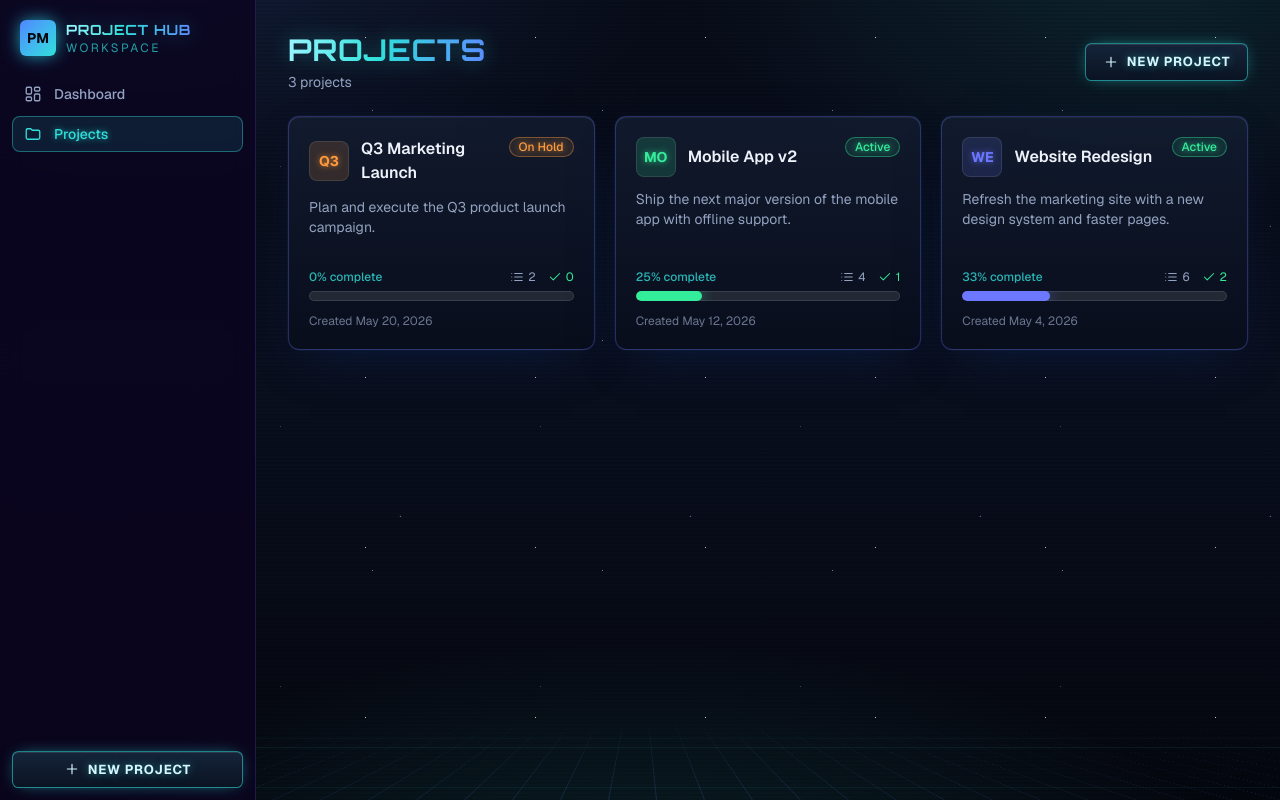
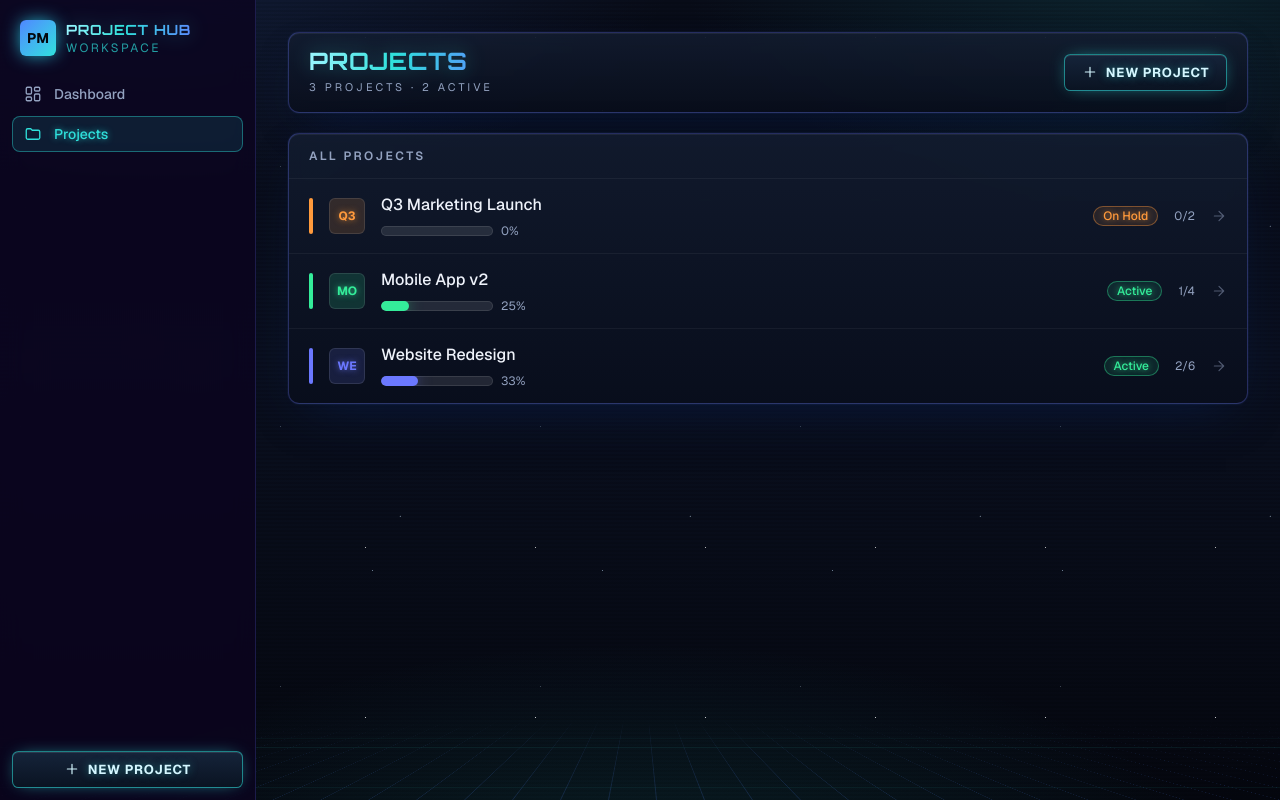
Before and after one commit to raf1914/project-management-app, a Next.js app in the folder pm-demo/: page /projects in a window 1280 px wide. Built offline with nearby package versions, Linux system fonts and the light colour scheme.

Commit message:
improve other pages to be blended with current design

```diff
--- a/pm-demo/app/page.tsx
+++ b/pm-demo/app/page.tsx
@@ -1,10 +1,10 @@
 import Link from "next/link";
 import type { ReactNode } from "react";
 import { getDashboardStats, getProjects } from "@/lib/data";
-import { Badge, EmptyState, ProgressBar } from "@/components/ui";
-import { PROJECT_COLOR_META, PROJECT_STATUS_META } from "@/lib/ui";
+import { EmptyState, ProgressBar } from "@/components/ui";
+import { MetricTile } from "@/components/metric-tile";
+import { ProjectRow } from "@/components/project-row";
 import {
-  ArrowRightIcon,
   CheckIcon,
   ClockIcon,
   FireIcon,
@@ -172,54 +172,11 @@ export default async function DashboardPage() {
             </div>
           ) : (
             <ul className="divide-y divide-white/5">
-              {recent.map((project) => {
-                const color = PROJECT_COLOR_META[project.color];
-                const status = PROJECT_STATUS_META[project.status];
-                return (
-                  <li key={project.id}>
-                    <Link
-                      href={`/projects/${project.id}`}
-                      className="group flex items-center gap-4 px-5 py-3.5 transition-colors hover:bg-white/[0.03]"
-                    >
-                      <span
-                        className={`h-9 w-1 shrink-0 rounded-full ${color.bar}`}
-                        aria-hidden
-                      />
-                      <span
-                        className={`flex h-9 w-9 shrink-0 items-center justify-center rounded-md text-xs font-bold text-glow-sm ring-1 ring-inset ring-white/10 ${color.bg} ${color.text}`}
-                        aria-hidden
-                      >
-                        {project.name.slice(0, 2).toUpperCase()}
-                      </span>
-                      <div className="min-w-0 flex-1">
-                        <p className="truncate font-medium text-ink transition-colors group-hover:text-neon-cyan">
-                          {project.name}
-                        </p>
-                        <div className="mt-1.5 flex items-center gap-2">
-                          <div className="w-28 max-w-[40%]">
-                            <ProgressBar
-                              value={project.progress}
-                              barClass={`${color.bar} ${color.text}`}
-                            />
-                          </div>
-                          <span className="text-xs text-ink-muted">
-                            {project.progress}%
-                          </span>
-                        </div>
-                      </div>
-                      <Badge className={`hidden shrink-0 sm:inline-flex ${status.badge}`}>
-                        {status.label}
-                      </Badge>
-                      <span className="hidden shrink-0 text-xs text-ink-muted md:block">
-                        {project.doneCount}/{project.taskCount}
-                      </span>
-                      <span className="shrink-0 text-ink-muted/50 transition-colors group-hover:text-neon-cyan">
-                        <ArrowRightIcon width={16} height={16} />
-                      </span>
-                    </Link>
-                  </li>
-                );
-              })}
+              {recent.map((project) => (
+                <li key={project.id}>
+                  <ProjectRow project={project} />
+                </li>
+              ))}
             </ul>
           )}
         </section>
@@ -262,28 +219,3 @@ function StatusRow({
     </li>
   );
 }
-
-/** Compact KPI tile (billing / risk) shown under the completion bar. */
-function MetricTile({
-  icon,
-  value,
-  label,
-  tone,
-}: {
-  icon: ReactNode;
-  value: ReactNode;
-  label: string;
-  tone: string;
-}) {
-  return (
-    <div className="rounded-lg border border-white/5 bg-white/[0.02] p-3">
-      <span className={tone}>{icon}</span>
-      <p className={`mt-1.5 font-display text-2xl font-bold leading-none ${tone}`}>
-        {value}
-      </p>
-      <p className="mt-1 text-[10px] uppercase tracking-wider text-ink-muted">
-        {label}
-      </p>
-    </div>
-  );
-}
--- a/pm-demo/app/projects/[id]/page.tsx
+++ b/pm-demo/app/projects/[id]/page.tsx
@@ -3,6 +3,7 @@ import Link from "next/link";
 import { notFound } from "next/navigation";
 import { getBoard, getProject } from "@/lib/data";
 import { deleteProject, setProjectStatus } from "@/lib/actions";
+import { isOverdue } from "@/lib/format";
 import {
   PROJECT_COLOR_META,
   PROJECT_STATUSES,
@@ -10,9 +11,16 @@ import {
 } from "@/lib/ui";
 import { KanbanBoard } from "@/components/kanban";
 import { NewTaskForm } from "@/components/new-task-form";
+import { MetricTile } from "@/components/metric-tile";
 import { Badge, ProgressBar } from "@/components/ui";
 import { ConfirmButton } from "@/components/form-buttons";
-import { TrashIcon } from "@/components/icons";
+import {
+  CheckIcon,
+  ClockIcon,
+  FireIcon,
+  TrashIcon,
+  TrendingUpIcon,
+} from "@/components/icons";
 
 type Props = { params: Promise<{ id: string }> };
 
@@ -32,36 +40,40 @@ export default async function ProjectDetailPage({ params }: Props) {
   if (!project) notFound();
 
   const board = await getBoard(id);
-  const total =
-    board.todo.length + board["in-progress"].length + board.done.length;
-  const progress = total
-    ? Math.round((board.done.length / total) * 100)
-    : 0;
+  const tasks = [...board.todo, ...board["in-progress"], ...board.done];
+  const total = tasks.length;
+  const progress = total ? Math.round((board.done.length / total) * 100) : 0;
   const color = PROJECT_COLOR_META[project.color];
 
+  // Per-project billing / risk, mirroring the dashboard.
+  const projectedHours = tasks.reduce((sum, t) => sum + t.estimateHours, 0);
+  const currentHours = board.done.reduce((sum, t) => sum + t.estimateHours, 0);
+  const overdueCount = tasks.filter(
+    (t) => t.status !== "done" && isOverdue(t.dueDate),
+  ).length;
+  const overBudget = projectedHours > project.budgetHours;
+
   return (
-    <div className="space-y-6">
-      <div>
+    <div className="space-y-5">
       <Link
         href="/projects"
-          className="text-sm font-medium text-neon-cyan/80 transition hover:text-neon-cyan hover:text-glow-sm"
+        className="text-[11px] font-semibold uppercase tracking-[0.28em] text-neon-cyan/80 transition hover:text-neon-cyan hover:text-glow-sm"
       >
         ← Projects
       </Link>
-      </div>
 
-      <header className="panel p-6">
-        <div className="flex flex-wrap items-start justify-between gap-4">
+      {/* Command strip: identity + project actions */}
+      <header className="panel flex flex-col gap-4 p-5 sm:flex-row sm:items-start sm:justify-between">
         <div className="flex min-w-0 items-start gap-4">
           <span
-              className={`flex h-12 w-12 shrink-0 items-center justify-center rounded-xl text-base font-bold ring-1 ring-inset ring-white/10 text-glow-sm ${color.bg} ${color.text}`}
+            className={`flex h-12 w-12 shrink-0 items-center justify-center rounded-xl text-base font-bold text-glow-sm ring-1 ring-inset ring-white/10 ${color.bg} ${color.text}`}
             aria-hidden
           >
             {project.name.slice(0, 2).toUpperCase()}
           </span>
           <div className="min-w-0">
             <div className="flex flex-wrap items-center gap-3">
-                <h1 className="break-words font-display text-2xl font-bold tracking-wide holo-text">
+              <h1 className="break-words font-display text-2xl font-bold leading-none tracking-wide holo-text">
                 {project.name}
               </h1>
               <Badge className={`shrink-0 ${PROJECT_STATUS_META[project.status].badge}`}>
@@ -69,37 +81,14 @@ export default async function ProjectDetailPage({ params }: Props) {
               </Badge>
             </div>
             {project.description && (
-                <p className="mt-1 max-w-2xl text-sm text-ink-muted">
+              <p className="mt-2 max-w-2xl text-sm text-ink-muted">
                 {project.description}
               </p>
             )}
           </div>
         </div>
 
-          <form action={deleteProject.bind(null, project.id)}>
-            <ConfirmButton
-              confirmMessage={`Delete project "${project.name}" and all its tasks?`}
-              className="inline-flex items-center gap-1.5 rounded-lg border border-neon-red/40 bg-neon-red/5 px-3 py-1.5 text-sm font-medium text-neon-red/80 transition hover:bg-neon-red/15 hover:text-neon-red hover:shadow-[0_0_18px_-6px_rgba(255,77,109,0.9)] disabled:opacity-60"
-            >
-              <TrashIcon width={16} height={16} />
-              Delete
-            </ConfirmButton>
-          </form>
-        </div>
-
-        <div className="mt-5 grid gap-4 sm:grid-cols-2">
-          <div>
-            <div className="mb-1.5 flex items-center justify-between text-xs text-ink-muted">
-              <span className="font-medium uppercase tracking-wider text-neon-cyan/80">Progress</span>
-              <span>
-                {board.done.length}/{total} tasks · {progress}%
-              </span>
-            </div>
-            <ProgressBar value={progress} barClass={`${color.bar} ${color.text}`} />
-          </div>
-
-          <div className="flex items-center gap-2 sm:justify-end">
-            <span className="text-xs font-medium uppercase tracking-wider text-ink-muted">Status:</span>
+        <div className="flex shrink-0 flex-wrap items-center gap-2">
           {PROJECT_STATUSES.map((status) => {
             const isCurrent = status === project.status;
             return (
@@ -121,13 +110,71 @@ export default async function ProjectDetailPage({ params }: Props) {
               </form>
             );
           })}
-          </div>
+          <form action={deleteProject.bind(null, project.id)}>
+            <ConfirmButton
+              confirmMessage={`Delete project "${project.name}" and all its tasks?`}
+              className="inline-flex items-center gap-1.5 rounded-md border border-neon-red/40 bg-neon-red/5 px-2.5 py-1 text-xs font-medium text-neon-red/80 transition hover:bg-neon-red/15 hover:text-neon-red hover:shadow-[0_0_18px_-6px_rgba(255,77,109,0.9)] disabled:opacity-60"
+            >
+              <TrashIcon width={14} height={14} />
+              Delete
+            </ConfirmButton>
+          </form>
         </div>
       </header>
 
+      {/* Completion + per-project billing / risk */}
+      <section className="panel p-6">
+        <h2 className="text-xs font-semibold uppercase tracking-[0.2em] text-ink-muted">
+          Overall Completion
+        </h2>
+        <p className="mt-2 font-display text-6xl font-bold leading-none holo-text">
+          {progress}
+          <span className="text-3xl">%</span>
+        </p>
+        <p className="mt-1.5 text-xs uppercase tracking-wider text-ink-muted">
+          {board.done.length}/{total} tasks
+        </p>
+        <div className="mt-5">
+          <ProgressBar value={progress} barClass={`${color.bar} ${color.text}`} />
+        </div>
+        <div className="mt-6 grid grid-cols-2 gap-3 sm:grid-cols-4">
+          <MetricTile
+            icon={<TrendingUpIcon width={16} height={16} />}
+            value={`${projectedHours}h`}
+            label="Projected billable"
+            tone="text-neon-cyan"
+          />
+          <MetricTile
+            icon={<CheckIcon width={16} height={16} />}
+            value={`${currentHours}h`}
+            label="Current billable"
+            tone="text-neon-green"
+          />
+          <MetricTile
+            icon={<ClockIcon width={16} height={16} />}
+            value={overdueCount}
+            label="Overdue"
+            tone="text-neon-orange"
+          />
+          <MetricTile
+            icon={<FireIcon width={16} height={16} />}
+            value={`${projectedHours}/${project.budgetHours}h`}
+            label="Budget"
+            tone={overBudget ? "text-neon-red" : "text-neon-purple"}
+          />
+        </div>
+      </section>
+
+      {/* Add task */}
       <NewTaskForm projectId={project.id} />
 
+      {/* Board */}
+      <section className="space-y-3">
+        <h2 className="text-xs font-semibold uppercase tracking-[0.2em] text-ink-muted">
+          Board
+        </h2>
         <KanbanBoard board={board} />
+      </section>
     </div>
   );
 }
--- a/pm-demo/app/projects/page.tsx
+++ b/pm-demo/app/projects/page.tsx
@@ -1,8 +1,8 @@
 import type { Metadata } from "next";
 import Link from "next/link";
 import { getProjects } from "@/lib/data";
-import { ProjectCard } from "@/components/project-card";
 import { EmptyState } from "@/components/ui";
+import { ProjectRow } from "@/components/project-row";
 import { PlusIcon } from "@/components/icons";
 
 export const metadata: Metadata = { title: "Projects" };
@@ -11,16 +11,19 @@ export const dynamic = "force-dynamic";
 
 export default async function ProjectsPage() {
   const projects = await getProjects();
+  const activeCount = projects.filter((p) => p.status === "active").length;
 
   return (
-    <div className="space-y-6">
-      <header className="flex flex-wrap items-center justify-between gap-3">
+    <div className="space-y-5">
+      {/* Command strip */}
+      <header className="panel flex flex-col gap-4 px-5 py-4 sm:flex-row sm:items-center sm:justify-between">
         <div>
-          <h1 className="font-display text-3xl font-bold uppercase tracking-wide holo-text">
+          <h1 className="font-display text-2xl font-bold uppercase leading-none tracking-wide holo-text">
             Projects
           </h1>
-          <p className="mt-1 text-sm text-ink-muted">
-            {projects.length} {projects.length === 1 ? "project" : "projects"}
+          <p className="mt-1.5 text-[11px] uppercase tracking-[0.28em] text-ink-muted">
+            {projects.length} {projects.length === 1 ? "project" : "projects"} ·{" "}
+            {activeCount} active
           </p>
         </div>
         <Link href="/projects/new" className="btn-neon">
@@ -29,7 +32,14 @@ export default async function ProjectsPage() {
         </Link>
       </header>
 
+      {/* Mission list */}
+      <section className="panel p-0">
+        <h2 className="border-b border-white/5 px-5 py-3.5 text-xs font-semibold uppercase tracking-[0.2em] text-ink-muted">
+          All Projects
+        </h2>
+
         {projects.length === 0 ? (
+          <div className="p-6">
             <EmptyState
               title="No projects yet"
               description="Create your first project to start tracking tasks."
@@ -40,13 +50,17 @@ export default async function ProjectsPage() {
                 </Link>
               }
             />
+          </div>
         ) : (
-        <div className="grid grid-cols-1 gap-5 md:grid-cols-2 lg:grid-cols-3">
+          <ul className="divide-y divide-white/5">
             {projects.map((project) => (
-            <ProjectCard key={project.id} project={project} />
+              <li key={project.id}>
+                <ProjectRow project={project} />
+              </li>
             ))}
-        </div>
+          </ul>
         )}
+      </section>
     </div>
   );
 }
--- /dev/null
+++ b/pm-demo/components/metric-tile.tsx
@@ -0,0 +1,26 @@
+import type { ReactNode } from "react";
+
+/** Compact KPI tile (billing / risk metrics) shared across dashboard + detail. */
+export function MetricTile({
+  icon,
+  value,
+  label,
+  tone,
+}: {
+  icon: ReactNode;
+  value: ReactNode;
+  label: string;
+  tone: string;
+}) {
+  return (
+    <div className="rounded-lg border border-white/5 bg-white/[0.02] p-3">
+      <span className={tone}>{icon}</span>
+      <p className={`mt-1.5 font-display text-2xl font-bold leading-none ${tone}`}>
+        {value}
+      </p>
+      <p className="mt-1 text-[10px] uppercase tracking-wider text-ink-muted">
+        {label}
+      </p>
+    </div>
+  );
+}
--- /dev/null
+++ b/pm-demo/components/project-row.tsx
@@ -0,0 +1,54 @@
+import Link from "next/link";
+import { PROJECT_COLOR_META, PROJECT_STATUS_META } from "@/lib/ui";
+import type { ProjectWithStats } from "@/lib/types";
+import { Badge, ProgressBar } from "./ui";
+import { ArrowRightIcon } from "./icons";
+
+/**
+ * A clickable project "mission row" — the shared list item used by the
+ * dashboard's recent list and the Projects page.
+ */
+export function ProjectRow({ project }: { project: ProjectWithStats }) {
+  const color = PROJECT_COLOR_META[project.color];
+  const status = PROJECT_STATUS_META[project.status];
+  return (
+    <Link
+      href={`/projects/${project.id}`}
+      className="group flex items-center gap-4 px-5 py-3.5 transition-colors hover:bg-white/[0.03]"
+    >
+      <span
+        className={`h-9 w-1 shrink-0 rounded-full ${color.bar}`}
+        aria-hidden
+      />
+      <span
+        className={`flex h-9 w-9 shrink-0 items-center justify-center rounded-md text-xs font-bold text-glow-sm ring-1 ring-inset ring-white/10 ${color.bg} ${color.text}`}
+        aria-hidden
+      >
+        {project.name.slice(0, 2).toUpperCase()}
+      </span>
+      <div className="min-w-0 flex-1">
+        <p className="truncate font-medium text-ink transition-colors group-hover:text-neon-cyan">
+          {project.name}
+        </p>
+        <div className="mt-1.5 flex items-center gap-2">
+          <div className="w-28 max-w-[40%]">
+            <ProgressBar
+              value={project.progress}
+              barClass={`${color.bar} ${color.text}`}
+            />
+          </div>
+          <span className="text-xs text-ink-muted">{project.progress}%</span>
+        </div>
+      </div>
+      <Badge className={`hidden shrink-0 sm:inline-flex ${status.badge}`}>
+        {status.label}
+      </Badge>
+      <span className="hidden shrink-0 text-xs text-ink-muted md:block">
+        {project.doneCount}/{project.taskCount}
+      </span>
+      <span className="shrink-0 text-ink-muted/50 transition-colors group-hover:text-neon-cyan">
+        <ArrowRightIcon width={16} height={16} />
+      </span>
+    </Link>
+  );
+}
```
Also changed, not shown: pm-demo/app/projects/new/page.tsx (+5 -5 lines). Lines whose indentation alone changed are shown as unchanged.
